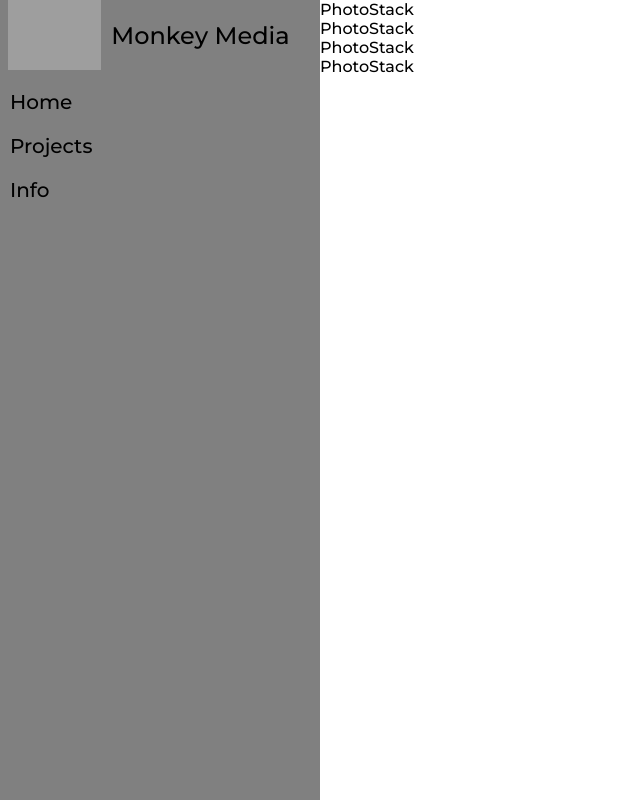
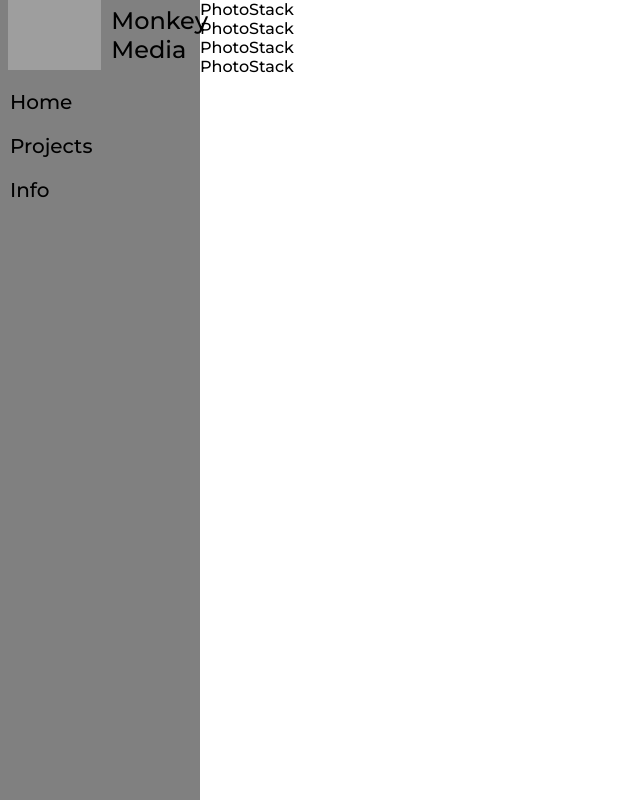
Before and after one commit to Moolteepass/Portfolio, a React (Vite) app: page / in a window 1280 px wide. Shown: the whole page, without its empty margins (0-640 px from the left). Built offline with nearby package versions, Linux system fonts and the light colour scheme; grey boxes are pictures that could not be loaded.

Commit message:
Update App.css

```diff
--- a/src/App.css
+++ b/src/App.css
@@ -38,7 +38,7 @@ img {
 
 /* Sidebar styles */
 .Sidebar-Main {
-  width: 25%;
+  width: 200px;
   min-height: 100vh;
   background: gray;
 }
```
